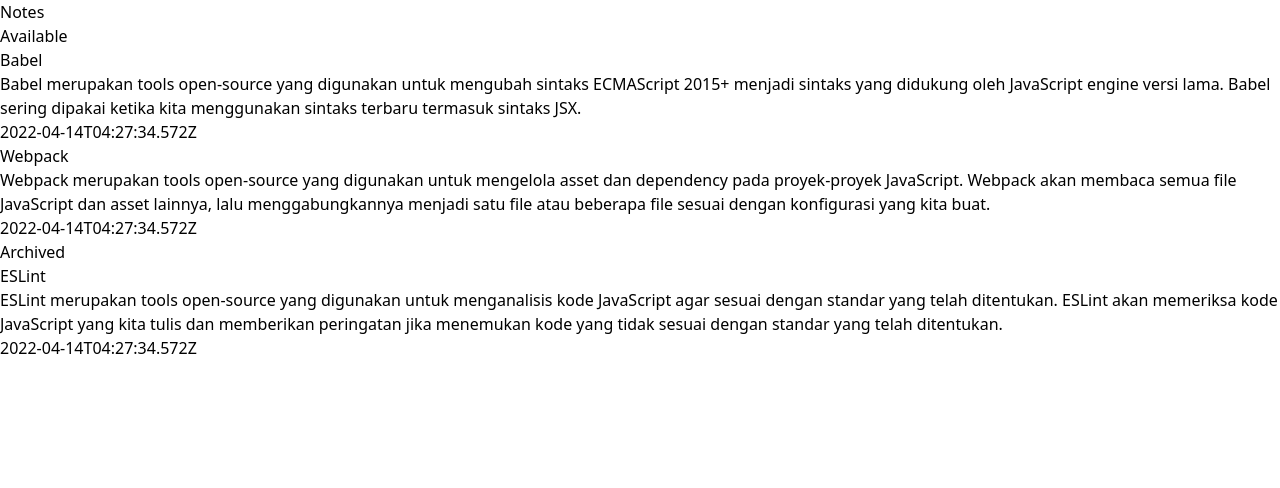
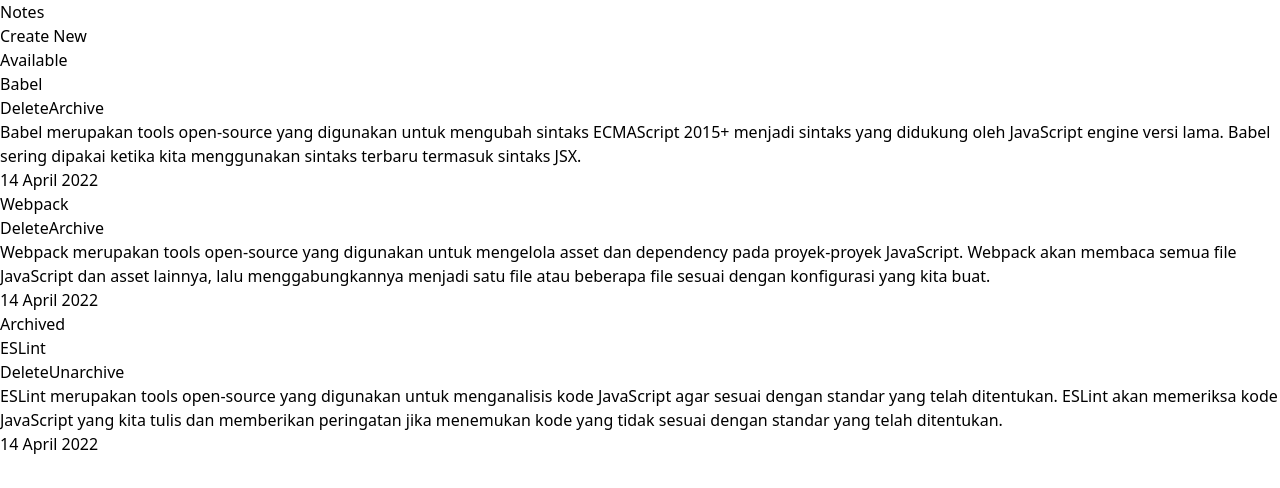
Before and after one commit to aufasyaihan/notes-app, a React (Vite) app: page / in a window 1280 px wide. Shown: the top 488 px of the page. Built offline with nearby package versions, Linux system fonts and the light colour scheme.

Commit message:
added archived feature

```diff
--- a/src/App.tsx
+++ b/src/App.tsx
@@ -3,6 +3,7 @@
 import { NoteType } from "./types/notes";
 import Navbar from "./components/Navbar";
 import Archived from "./components/Archived";
+import Button from "./UI/Button";
 
 const initialData: NoteType[] = [
     {
@@ -31,15 +32,32 @@
 function App() {
     const [notes, setNotes] = useState<NoteType[]>(initialData);
 
-    const archivedNotes : NoteType[] = notes.filter((note) => note.archived == true);
-    const availableNotes : NoteType[] = notes.filter((note) => note.archived == false);
+    const archiveNote = (id: number | string) => {
+        const noteToArchive = notes.find((note) => note.id === id);
+        if (noteToArchive) {
+            noteToArchive.archived = !noteToArchive.archived;
+            setNotes([...notes]);
+        }
+    }
+
+    const archivedNotes: NoteType[] = notes.filter(
+        (note) => note.archived == true
+    );
+    const availableNotes: NoteType[] = notes.filter(
+        (note) => note.archived == false
+    );
     return (
         <>
             <Navbar />
-            <div className="flex gap-4 p-4 justify-between">
-                <NoteList notes={availableNotes} />
-                <Archived notes={archivedNotes} />
-            </div>
+            <main className="mx-5 my-2">
+                <Button className="bg-indigo-500 text-white hover:bg-indigo-600">
+                    Create New
+                </Button>
+                <div className="flex gap-4 p-4 justify-between">
+                    <NoteList archive={archiveNote} notes={availableNotes} />
+                    <Archived archive={archiveNote} notes={archivedNotes} />
+                </div>
+            </main>
         </>
     );
 }
--- a/src/components/Archived.tsx
+++ b/src/components/Archived.tsx
@@ -1,20 +1,57 @@
 import { NoteType } from "../types/notes";
+import Button from "../UI/Button";
 
-const Archived = ({notes}: {notes : NoteType[]}) => {
+const Archived = ({
+    notes,
+    archive,
+}: {
+    notes: NoteType[];
+    archive: (id: number | string) => void;
+}) => {
     return (
         <div className="flex flex-col gap-2 m-3 w-1/2">
             <h2 className="text-xl font-bold">Archived</h2>
             {notes.length == 0 ? (
-          <p className="text-center p-4 text-gray-500">No archived notes</p>
-        ) : notes.map((note) => (
-          <div key={note.id} className="bg-white p-4 shadow-md rounded">
-            <h2 className="font-semibold text-lg">{note.title}</h2>
+                <p className="text-center p-4 text-gray-500">
+                    No archived notes.
+                </p>
+            ) : (
+                notes.map((note) => {
+                    const date = new Date(note.createdAt).toLocaleDateString(
+                        "en-ID",
+                        { day: "numeric", month: "long", year: "numeric" }
+                    );
+                    return (
+                        <div
+                            key={note.id}
+                            className="bg-white p-4 shadow-md rounded"
+                        >
+                            <div className="flex justify-between items-center">
+                                <h2 className="font-semibold text-lg">
+                                    {note.title}
+                                </h2>
+                                <div className="flex">
+                                    <Button className="bg-red-500 text-white hover:bg-red-600 ">
+                                        Delete
+                                    </Button>
+                                    <Button
+                                        className="bg-orange-400 text-white hover:bg-orange-500"
+                                        onClick={() => archive(note.id)}
+                                    >
+                                        {note.archived
+                                            ? "Unarchive"
+                                            : "Archive"}
+                                    </Button>
+                                </div>
+                            </div>
                             <p className="text-justify">{note.body}</p>
-            <p>{note.createdAt}</p>
+                            <p className="text-gray-400 text-right">{date}</p>
                         </div>
-        ))}
+                    );
+                })
+            )}
         </div>
-    )
-  }
+    );
+};
 
 export default Archived;
--- a/src/components/NoteList.tsx
+++ b/src/components/NoteList.tsx
@@ -1,18 +1,48 @@
 import { NoteType } from "../types/notes";
+import Button from "../UI/Button";
 
-  const NoteList = ({notes}: {notes : NoteType[]}) => {
+const NoteList = ({ notes, archive }: { notes: NoteType[], archive : (id: number | string) => void }) => {
     return (
         <div className="flex flex-col gap-2 m-3 w-1/2">
             <h2 className="text-xl font-bold">Available</h2>
-        {notes.map((note) => (
-          <div key={note.id} className="bg-white p-4 shadow-md rounded">
-            <h2 className="font-semibold text-lg">{note.title}</h2>
+            {notes.length == 0 ? (
+                <p className="text-center p-4 text-gray-500">
+                    No notes available.
+                </p>
+            ) : (
+                notes.map((note) => {
+                    const date = new Date(note.createdAt).toLocaleDateString(
+                        "en-ID",
+                        { day: "numeric", month: "long", year: "numeric" }
+                    );
+                    return (
+                        <div
+                            key={note.id}
+                            className="bg-white p-4 shadow-md rounded"
+                        >
+                            <div className="flex justify-between items-center">
+                                <h2 className="font-semibold text-lg">
+                                    {note.title}
+                                </h2>
+                                <div className="flex">
+                                    <Button className="bg-red-500 text-white hover:bg-red-600 ">
+                                        Delete
+                                    </Button>
+                                    <Button className="bg-orange-400 text-white hover:bg-orange-500" onClick={() => archive(note.id)}>
+                                        {note.archived
+                                            ? "Unarchive"
+                                            : "Archive"}
+                                    </Button>
+                                </div>
+                            </div>
                             <p className="text-justify">{note.body}</p>
-            <p>{note.createdAt}</p>
+                            <p className="text-gray-400 text-right">{date}</p>
                         </div>
-        ))}
+                    );
+                })
+            )}
         </div>
-    )
-  }
+    );
+};
 
 export default NoteList;
```
Lines whose indentation alone changed are shown as unchanged.
